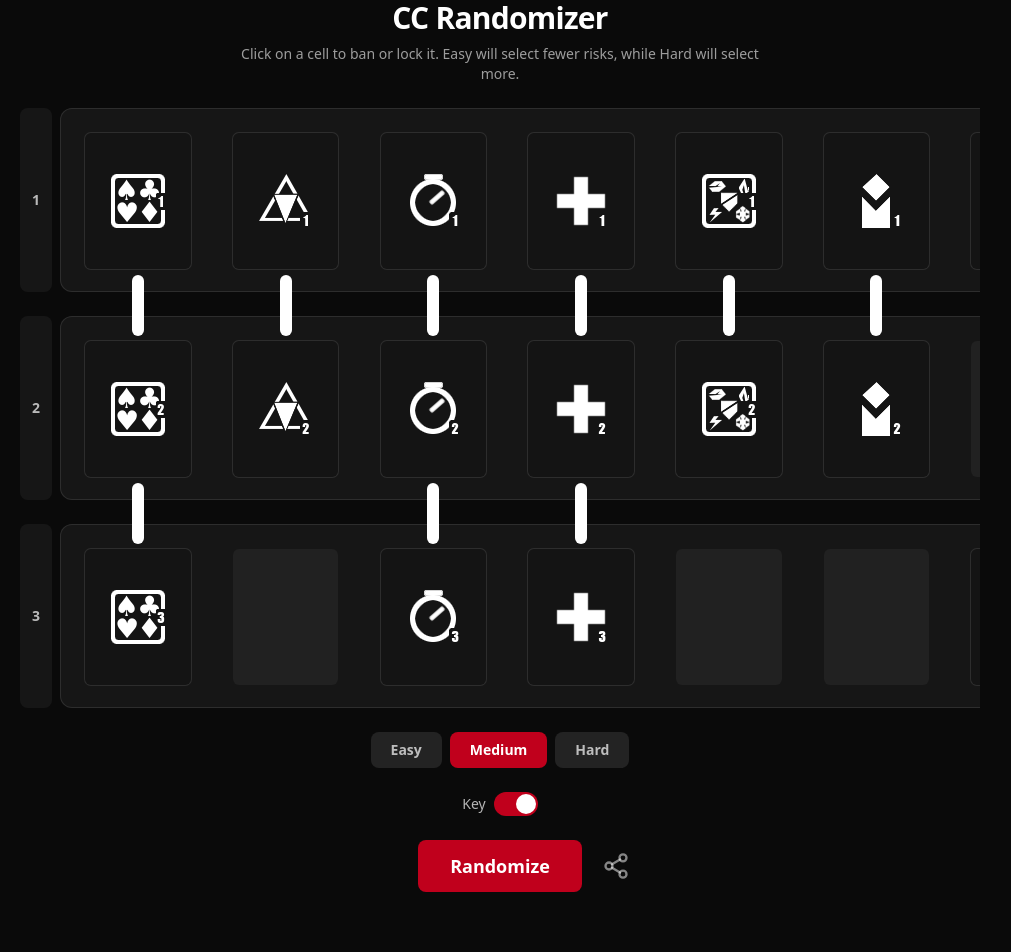
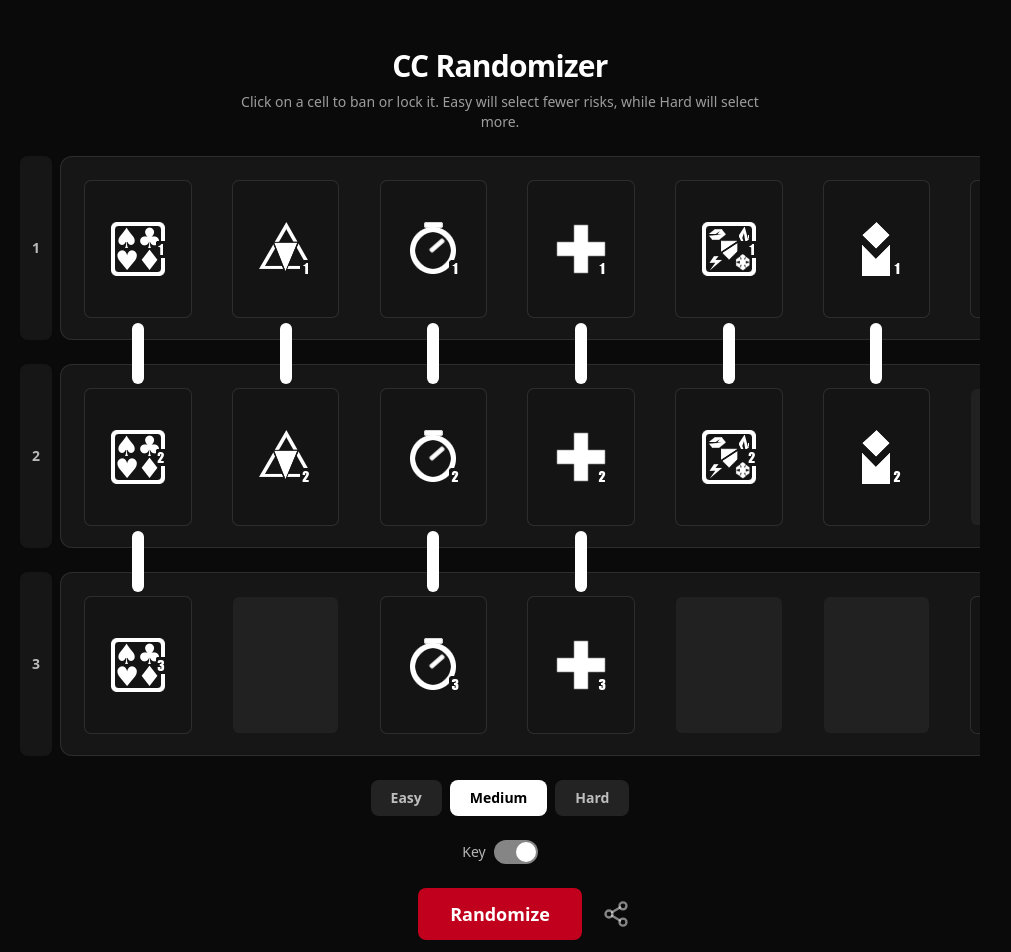
Before and after one commit to GabrielVD/cc-randomizer, a React (Vite) app: page / in a window 1280 px wide. Shown: the top 952 px of the page, without its empty margins (140-1151 px from the left). Built offline with nearby package versions, Linux system fonts and the light colour scheme.

Commit message:
Updated the clear icon

```diff
--- a/src/App.tsx
+++ b/src/App.tsx
@@ -1,5 +1,5 @@
 import { useCallback, useEffect, useMemo, useRef, useState } from 'react'
-import { Check, Share2 } from 'lucide-react'
+import { Check, Share2, X } from 'lucide-react'
 import RiskGrid from './RiskGrid'
 import { type CellState } from './Cell'
 import { findRiskGroup, getKeyAndExtraCodes, getKeyCodes } from './risks'
@@ -174,7 +174,7 @@ function App() {
   }, [])
 
   return (
-    <main className="flex min-h-svh flex-col items-center justify-center gap-6 px-40">
+    <main className="flex min-h-svh flex-col items-center justify-center gap-6 px-40 py-12">
       <header className="flex flex-col items-center gap-2">
         <h1 className="m-0 text-3xl font-bold tracking-tight text-white">CC Randomizer</h1>
         <p className="m-0 max-w-prose text-center text-sm text-white/60">
@@ -202,7 +202,7 @@ function App() {
               className={[
                 'cursor-pointer rounded-lg px-5 py-2 text-sm font-semibold transition-colors focus-visible:outline-2 focus-visible:outline-offset-2 focus-visible:outline-white',
                 selected
-                  ? 'bg-randomize text-white hover:bg-randomize-hover'
+                  ? 'bg-white text-black hover:bg-white/90'
                   : 'bg-white/10 text-white/70 hover:bg-white/20',
               ].join(' ')}
               onClick={() => {
@@ -224,7 +224,7 @@ function App() {
           aria-label="Key"
           className={[
             'relative h-6 w-11 rounded-full transition-colors focus-visible:outline-2 focus-visible:outline-offset-2 focus-visible:outline-white',
-            useKey ? 'bg-randomize' : 'bg-white/20',
+            useKey ? 'bg-white/50' : 'bg-white/20',
           ].join(' ')}
           onClick={() => {
             const next = !useKey
@@ -287,17 +287,7 @@ function App() {
               setBannedCodes([])
             }}
           >
-            <svg
-              xmlns="http://www.w3.org/2000/svg"
-              viewBox="0 0 20 20"
-              fill="none"
-              stroke="currentColor"
-              strokeWidth="1.5"
-              strokeLinecap="round"
-              className="h-5 w-5"
-            >
-              <path d="M5 5l10 10M15 5L5 15" />
-            </svg>
+            <X className="h-5 w-5" />
           </button>
         </div>
         <p className="m-0 text-sm text-white/70">
```
